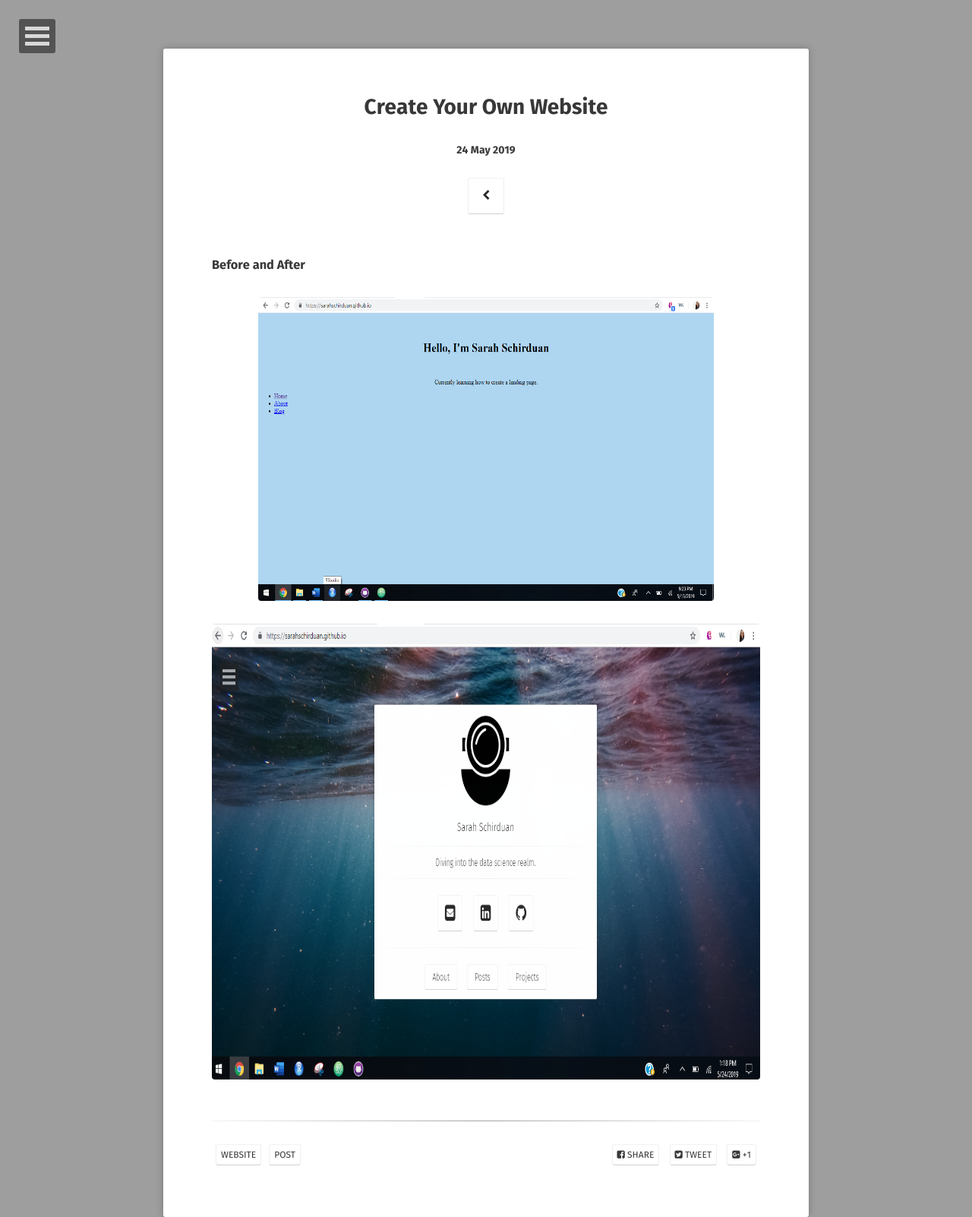
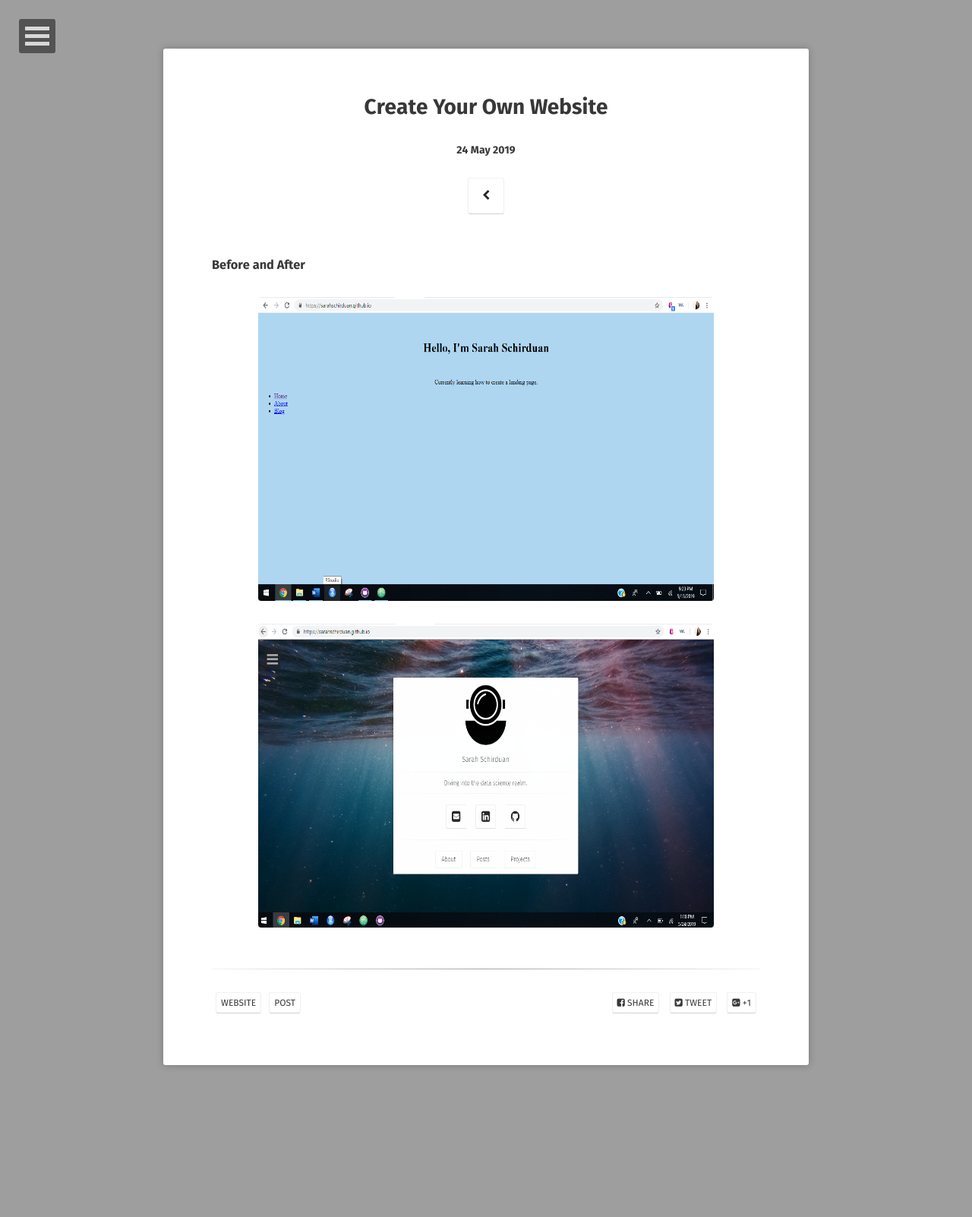
Before and after one commit to sarahschirduan/sarahschirduan.github.io, a Jekyll site: the page built from _posts/2019-05-24-create-your-own-website.md, in a window 1280 px wide. Shown: the whole page at 76% size. Built offline with Jekyll 4.4.1, drawn with Linux system fonts in a browser that asks for light colours; some web fonts are replaced; after the commit the page ends 1402 px from its top, so only the background shows below that.

Commit message:
Update 2019-05-24-create-your-own-website.md

```diff
--- a/_posts/2019-05-24-create-your-own-website.md
+++ b/_posts/2019-05-24-create-your-own-website.md
@@ -14,5 +14,5 @@ comments: true
 </figure>
 
 <figure>
-  <a href="/assets/img/afterweb.png"><img src="/assets/img/afterweb.png" style="width:800px; height:600px"></a>
+  <a href="/assets/img/afterweb.png"><img src="/assets/img/afterweb.png" style="width:600px; height:400px"></a>
 </figure>
```
